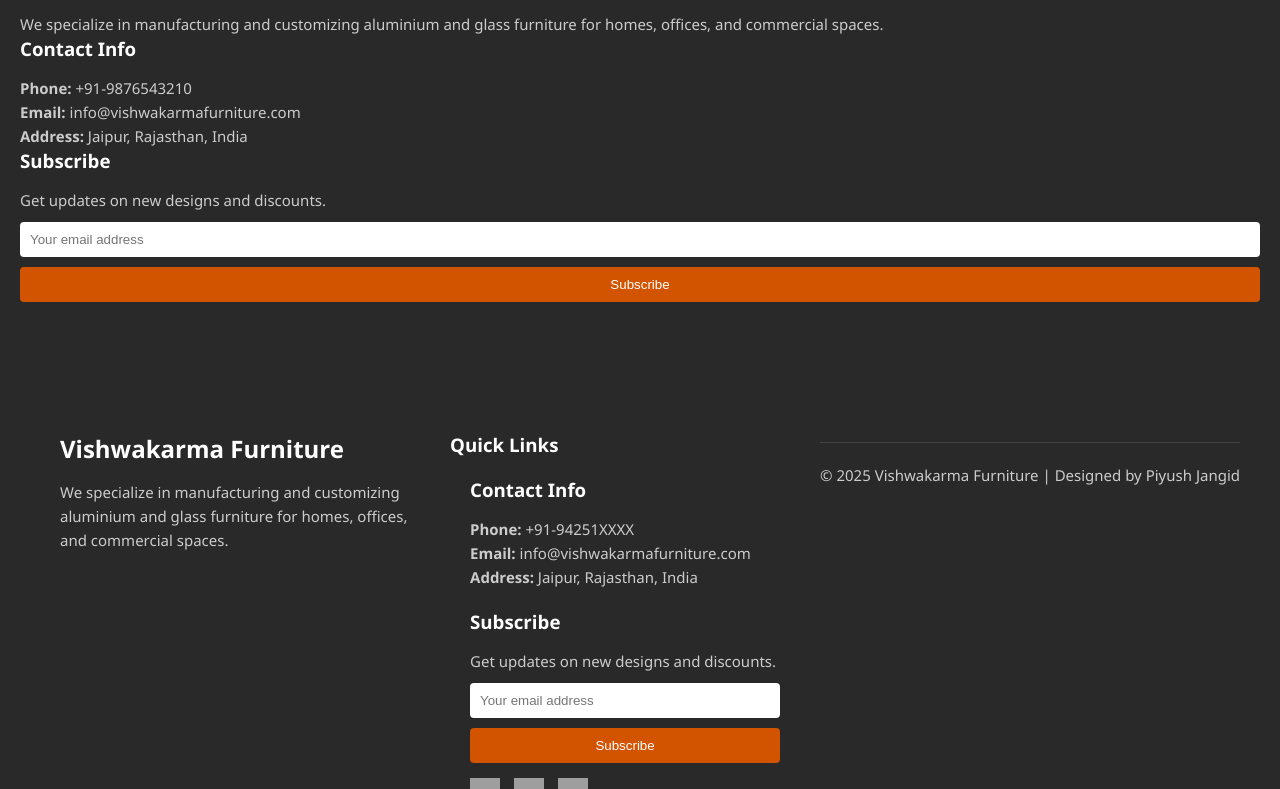
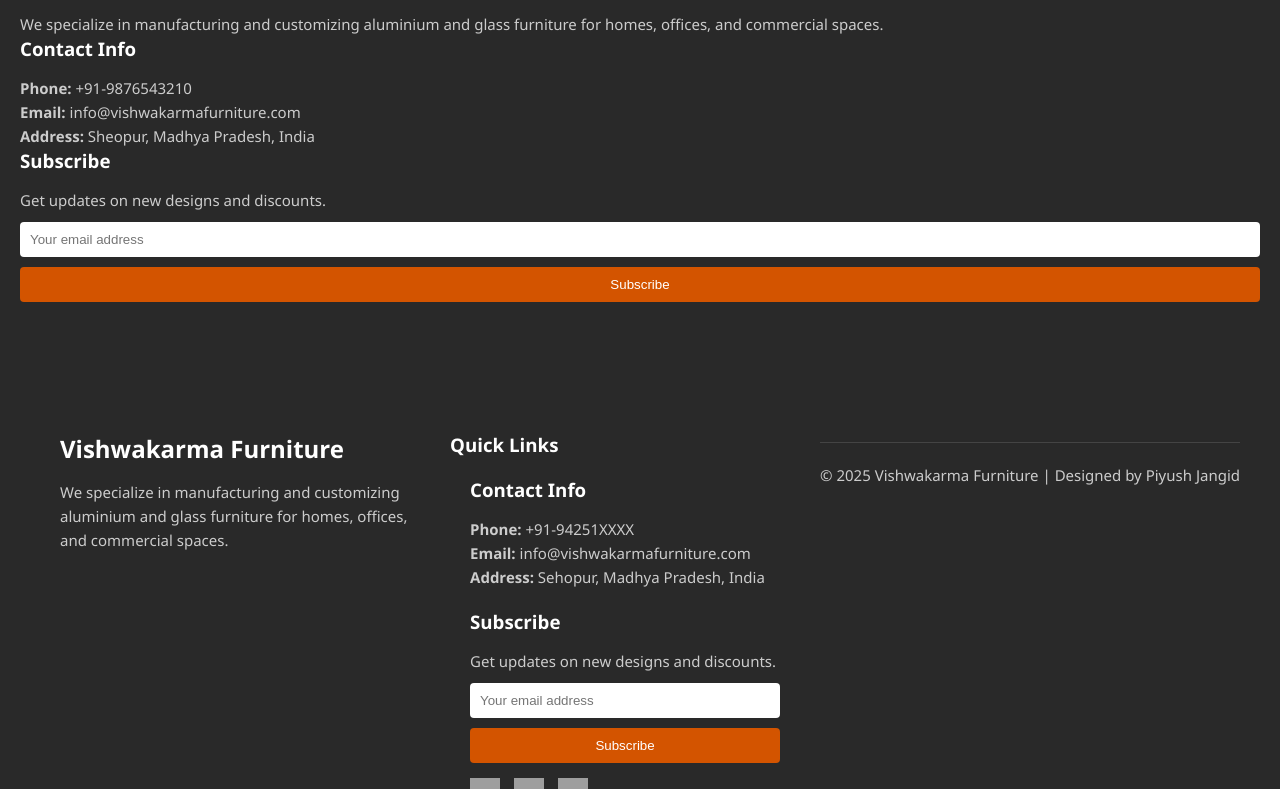
Before and after one commit to Piyushjangid01/Vishwakrma-Furniture, a plain HTML site: page index.html in a window 1280 px wide. Shown: the part 2623-3412 px from the top of the page. Drawn offline with Linux system fonts and the light colour scheme; grey boxes are pictures that could not be loaded.

Commit message:
update in home page

```diff
--- a/index.html
+++ b/index.html
@@ -126,7 +126,7 @@
     </blockquote>
     <blockquote>
       “Modern designs and very durable. Loved the finishing”<br>
-      <strong>– ram Jain</strong>
+      <strong>– Piyush Jangid</strong>
     </blockquote>
     <blockquote>
       “Modern work in sheopur”<br>
@@ -185,7 +185,7 @@
       <h3>Contact Info</h3>
       <p><strong>Phone:</strong> +91-9876543210</p>
       <p><strong>Email:</strong> info@vishwakarmafurniture.com</p>
-      <p><strong>Address:</strong> Jaipur, Rajasthan, India</p>
+      <p><strong>Address:</strong> Sheopur, Madhya Pradesh, India</p>
     </div>
 
     <div class="footer-section newsletter">
@@ -212,7 +212,7 @@
       <h3>Contact Info</h3>
       <p><strong>Phone:</strong> +91-94251XXXX</p>
       <p><strong>Email:</strong> <a href="mailto:piyshjangid0001@gmail.com">info@vishwakarmafurniture.com</a></p>
-      <p><strong>Address:</strong> Jaipur, Rajasthan, India</p>
+      <p><strong>Address:</strong> Sehopur, Madhya Pradesh, India</p>
     </div>
 
     <div class="footer-col subscribe">
```
